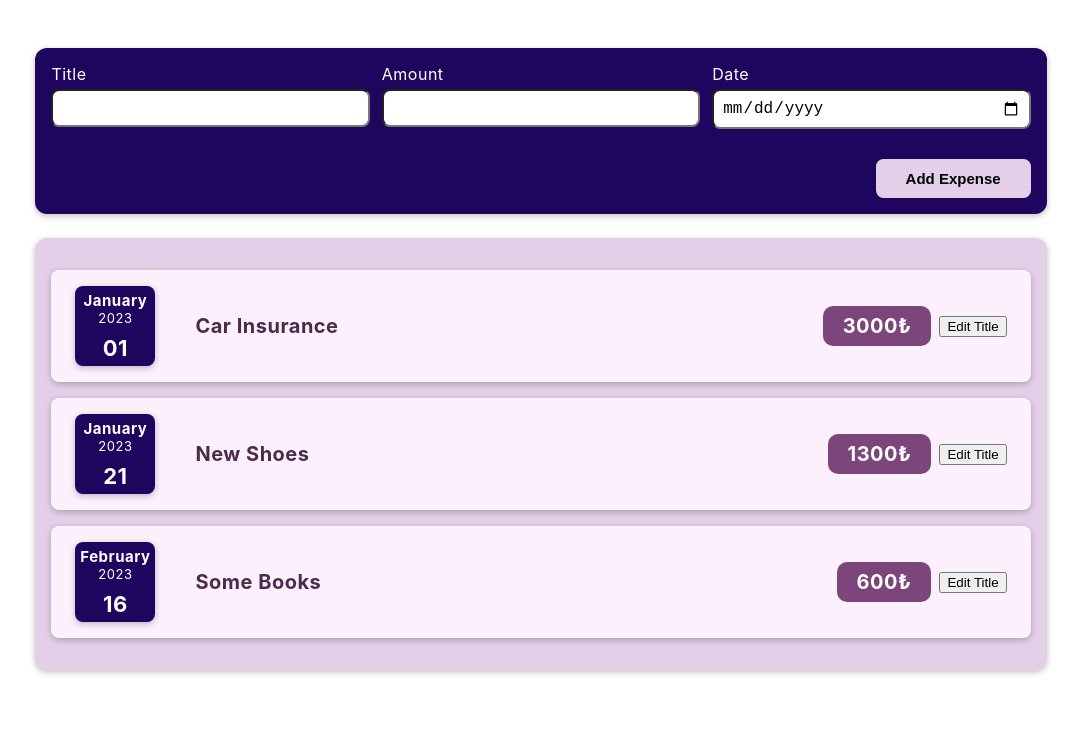
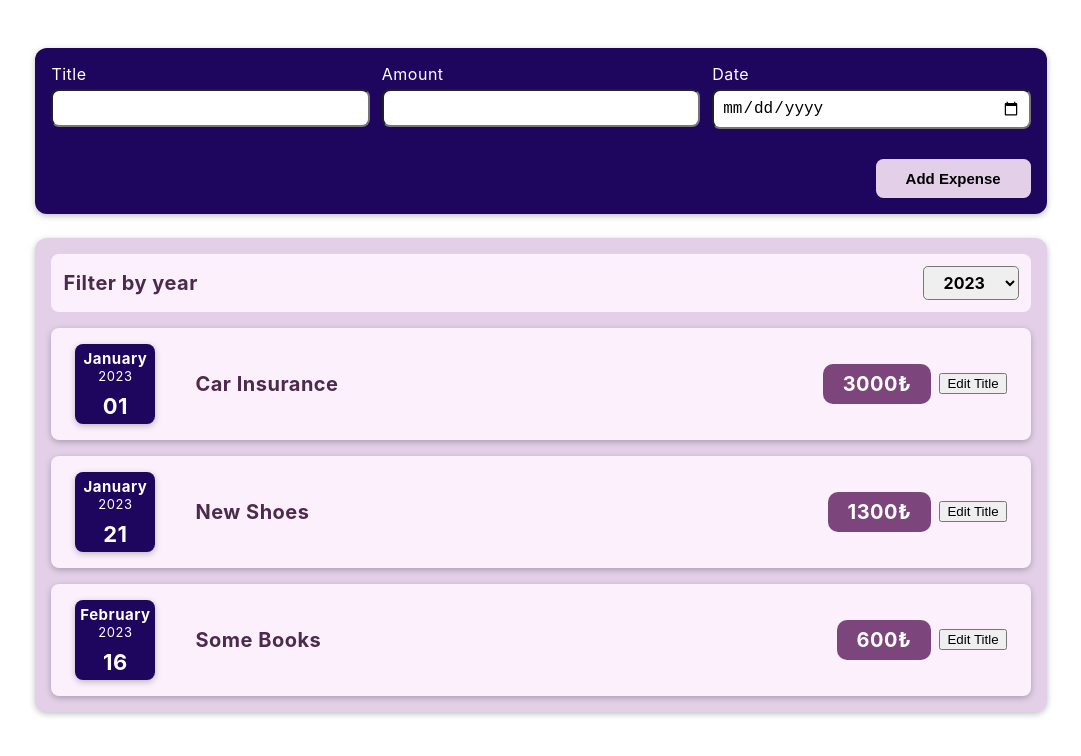
Before and after one commit to barisemreyalcin/expense-tracker-app, a React (Create React App) app: page / in a window 1280 px wide. Shown: the top 756 px of the page, without its empty margins (99-1180 px from the left). Built offline with nearby package versions, Linux system fonts and the light colour scheme.

Commit message:
create ExpenseFilter component

```diff
--- /dev/null
+++ b/src/components/Expenses/ExpenseFilter.css
@@ -0,0 +1,24 @@
+.expense-filter {
+    background-color: #fdf0fd;
+    padding: .75em;
+    border-radius: .5em;
+}
+
+.expense-filter-control {
+    display: flex;
+    justify-content: space-between;
+    align-items: center;
+}
+
+.expense-filter label {
+    font-size: 2rem;
+    font-weight: bold;
+    color: #4b2a4b;
+}
+
+.expense-filter select {
+    font: inherit;
+    font-weight: bold;
+    border-radius: .3em;
+    padding: .3em 1em;
+}
--- /dev/null
+++ b/src/components/Expenses/ExpenseFilter.js
@@ -0,0 +1,24 @@
+import React from "react";
+import "./ExpenseFilter.css";
+
+function ExpenseFilter(props) {
+
+    const filterHandler = (event) => {
+        props.onFilterChangeHandler(event.target.value);
+    }
+
+    return (
+        <div className="expense-filter">
+            <div className="expense-filter-control">
+                <label>Filter by year</label>
+                <select value={props.filtered} onChange={filterHandler}>
+                    <option value="2023">2023</option>
+                    <option value="2024">2024</option>
+                    <option value="2025">2025</option>
+                </select>
+            </div>
+        </div>
+    )
+}
+
+export default ExpenseFilter;
--- a/src/components/Expenses/ExpenseItem.css
+++ b/src/components/Expenses/ExpenseItem.css
@@ -3,9 +3,12 @@
     justify-content: space-between;
     align-items: center;
     padding: .6em 1.2em;
-    margin: 1em 0;
     background-color: #fdf0fd;
     border-radius: .5em;
+}
+
+.expense-item:not(:last-child) {
+    margin: 1em 0;
 }
 
 .expense-item__description {
--- a/src/components/Expenses/ExpenseList.js
+++ b/src/components/Expenses/ExpenseList.js
@@ -1,12 +1,21 @@
-import React from "react";
+import React, { useState } from "react";
 
 import ExpenseItem from "./ExpenseItem";
 import Card from "../UI/Card";
 import "./ExpenseList.css";
+import ExpenseFilter from "./ExpenseFilter";
 
 function ExpenseList(props) {
+    const [selectedYear, setSelectedYear] = useState("2023");
+
+    const filterChangeHandler = (filteredYear) => {
+        setSelectedYear(filteredYear);
+        console.log(filteredYear);
+    }
+
     return (
         <Card className="expense-list">
+            <ExpenseFilter filtered={selectedYear} onFilterChangeHandler={filterChangeHandler}/>
             <ExpenseItem
                 date={props.expenseList[0].date}
                 title={props.expenseList[0].title}
--- a/src/components/NewExpense/ExpenseForm.js
+++ b/src/components/NewExpense/ExpenseForm.js
@@ -48,7 +48,7 @@ function ExpenseForm(props) {
                 </div>
                 <div className="new-expense__control">
                     <label>Date</label>
-                    <input type="date" min="2023-01-01" max="2024-12-31" value={enteredDate} onChange={dateChangeHandler}/>
+                    <input type="date" min="2023-01-01" max="2025-12-31" value={enteredDate} onChange={dateChangeHandler}/>
                 </div>
             </div>
             <div className="new-expense__actions">
```
